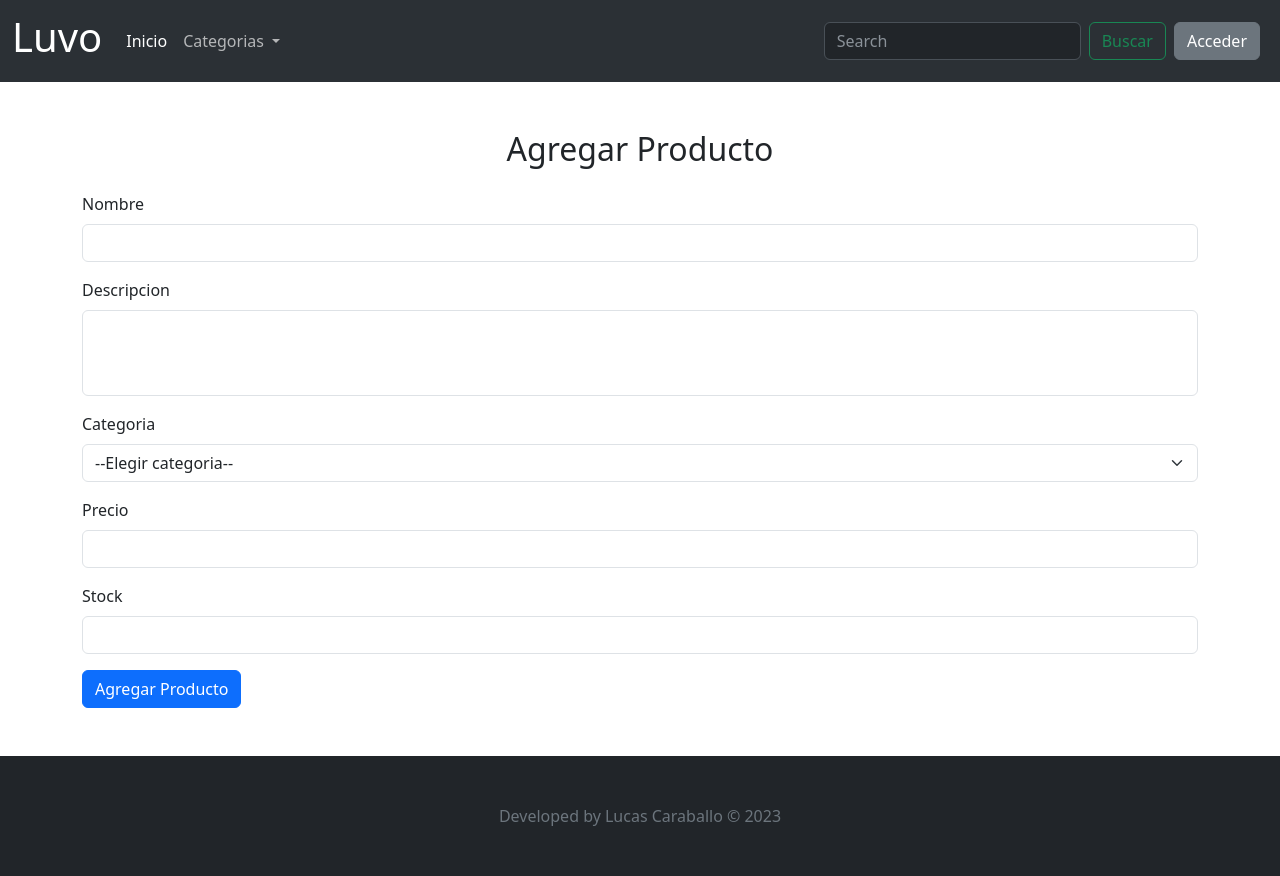
After one commit to LucasCABJ/php-dv-udemy-tarea, a PHP site: the page made by poo-project/views/Producto/agregar.php in a window 1280 px wide. The commit adds this page. Run offline with PHP 8.4, Linux system fonts and the light colour scheme; the template is opened without the code that fills it, so the values that code supplies are empty; some libraries are stand-ins or nearby versions.

Commit message:
fix producto

```diff
--- a/poo-project/controllers/UsuarioController.php
+++ b/poo-project/controllers/UsuarioController.php
@@ -44,9 +44,11 @@ class UsuarioController
 
                 $success = $updated_user->save();
 
+                // SESSION DATA
                 if ($success) {
                     $_SESSION['user_update'] = 'success';
                     $_SESSION['userfirstname'] = $updated_user->nombre;
+                    $_SESSION['usuario_role'] = $updated_user->rol;
                 } else {
                     $_SESSION['user_update'] = 'failed';
                 }
@@ -75,8 +77,10 @@ class UsuarioController
             if (!empty($email) && !empty($password)) {
                 $user = Usuario::verifyUser($email, $password);
                 if ($user) {
+                    // USER SESSION DATA
                     $_SESSION['userfirstname'] = $user->nombre;
                     $_SESSION['usuario_id'] = $user->usuario_id;
+                    $_SESSION['usuario_role'] = $user->rol;
                 } else {
                     $_SESSION['login'] = 'failed';
                 }
--- /dev/null
+++ b/poo-project/views/Producto/agregar.php
@@ -0,0 +1,50 @@
+<?php require_once 'views/header.php' ?>
+<section class='container mb-5'>
+
+    <header class="row mb-3">
+        <div class="col-12">
+            <h2 class='text-center'>Agregar Producto</h2>
+        </div>
+    </header>
+
+    <article>
+
+        <form action="./index.php?controller=producto&action=agregar" method="POST" class="mb-2">
+            <div class="mb-3">
+                <label for="nombre" class="form-label">Nombre</label>
+                <input type="text" name="nombre" class="form-control" id="nombre" aria-describedby="emailHelp" required>
+            </div>
+
+            <div class="mb-3">
+                <label for="descripcion" class="form-label">Descripcion</label>
+                <textarea class="form-control" id="descripcion" rows="3" name="descripcion" style="resize: none;" required></textarea>
+            </div>
+
+            <div class="mb-3">
+                <label for="categoria" class="form-label">Categoria</label>
+                <select class="form-select" name="categoria" id="categoria" aria-label="Default select example">
+                    <option selected disabled>--Elegir categoria--</option>
+                    <option value="1">One</option>
+                    <option value="2">Two</option>
+                    <option value="3">Three</option>
+                </select>
+            </div>
+
+            <div class="mb-3">
+                <label for="precio" class="form-label">Precio</label>
+                <input type="text" name="precio" class="form-control" id="precio" aria-describedby="emailHelp" required>
+            </div>
+
+            <div class="mb-3">
+                <label for="stock" class="form-label">Stock</label>
+                <input type="number" name="stock" class="form-control" id="stock" aria-describedby="emailHelp" required>
+            </div>
+
+            <button type="submit" class="btn btn-primary">Agregar Producto</button>
+        </form>
+
+
+    </article>
+
+</section>
+<?php require_once 'views/footer.php' ?>
--- a/poo-project/views/header.php
+++ b/poo-project/views/header.php
@@ -87,9 +87,9 @@
                             <label for="exampleInputPassword1" class="form-label">Contraseña</label>
                             <input type="password" name="password" class="form-control" id="exampleInputPassword1">
                         </div>
-                        <button class="btn btn-secondary" data-bs-target="#exampleModalToggle" data-bs-toggle="modal">Volver atras</button>
-                        <button type="submit" class="btn btn-primary">Registrarme</button>
+                        <button type="submit" class="btn btn-primary mb-2">Registrarme</button>
                     </form>
+                    <button class="btn btn-secondary" data-bs-target="#exampleModalToggle" data-bs-toggle="modal">Volver atras</button>
                 </div>
             </div>
         </div>
@@ -108,6 +108,9 @@
                         </button>
                         <ul class="dropdown-menu dropdown-menu-end">
                             <li><a class="dropdown-item" href="#">Mi carrito</a></li>
+                            <?php if (isset($_SESSION['usuario_role']) && $_SESSION['usuario_role'] == 'admin') : ?>
+                                <li><a class="dropdown-item" href="./index.php?controller=producto&action=administrar">Administrar Productos</a></li>
+                            <?php endif; ?>
                             <li><a class="dropdown-item" href="#">Ajustes de cuenta</a></li>
                             <li><a class="dropdown-item text-danger" href="./?controller=usuario&action=logout">Cerrar Sesion</a></li>
                         </ul>
@@ -156,6 +159,9 @@
                         <ul class="dropdown-menu dropdown-menu-end">
                             <li><a class="dropdown-item" href="#">Mi carrito</a></li>
                             <li><a class="dropdown-item" href="./?controller=usuario&action=ajustes">Ajustes de cuenta</a></li>
+                            <?php if (isset($_SESSION['usuario_role']) && $_SESSION['usuario_role'] == 'admin') : ?>
+                                <li><a class="dropdown-item" href="./index.php?controller=producto&action=administrar">Administrar Productos</a></li>
+                            <?php endif; ?>
                             <li><a class="dropdown-item text-danger" href="./?controller=usuario&action=logout">Cerrar Sesion</a></li>
                         </ul>
                     </div>
```
Also changed, not shown: poo-project/controllers/ProductoController.php (+37 -0 lines), poo-project/index02.php (deleted, +0 -83 lines), poo-project/models/Producto.php (added, +106 -0 lines), poo-project/models/Usuario.php (+0 -15 lines), poo-project/views/Producto/administrar.php (added, +17 -0 lines).
